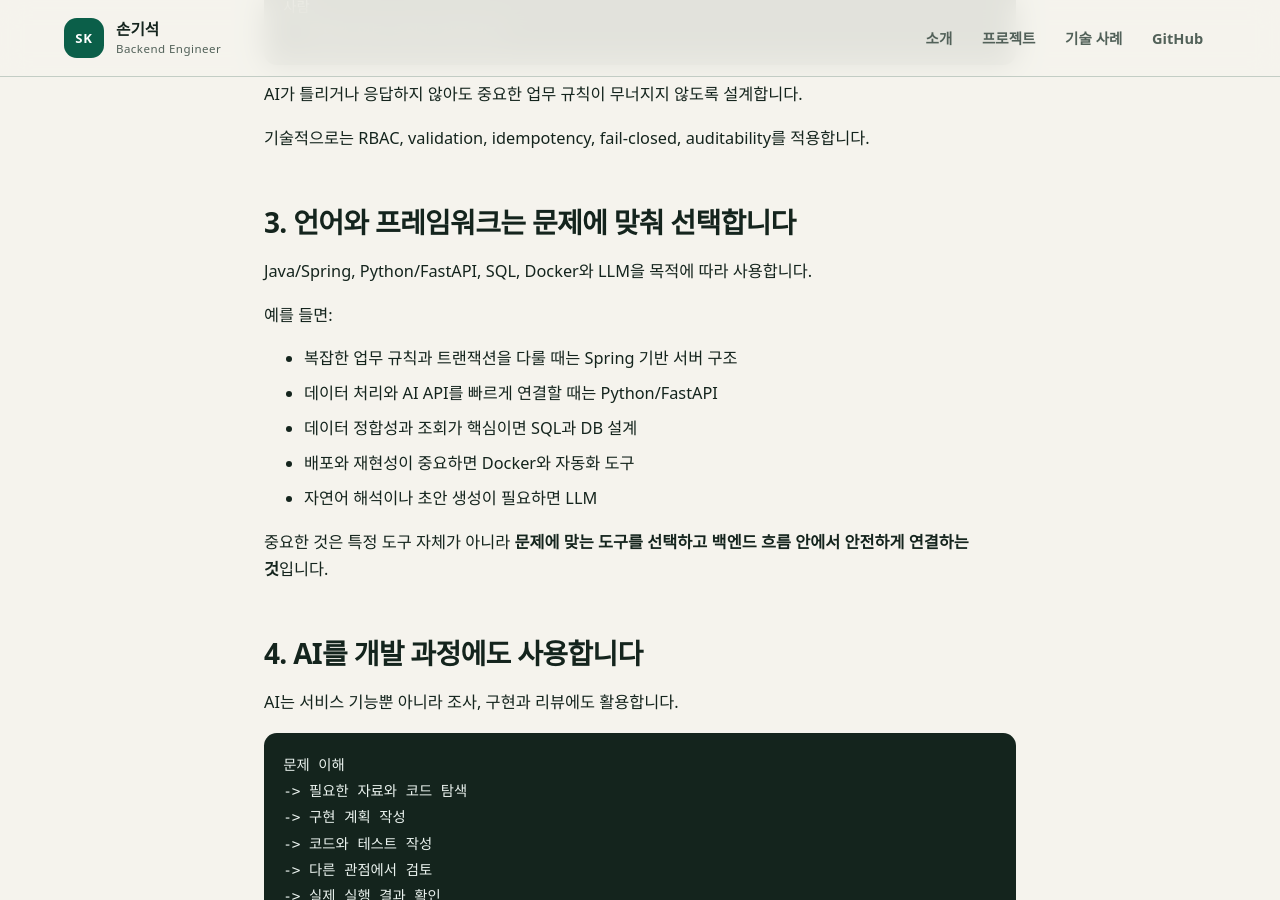
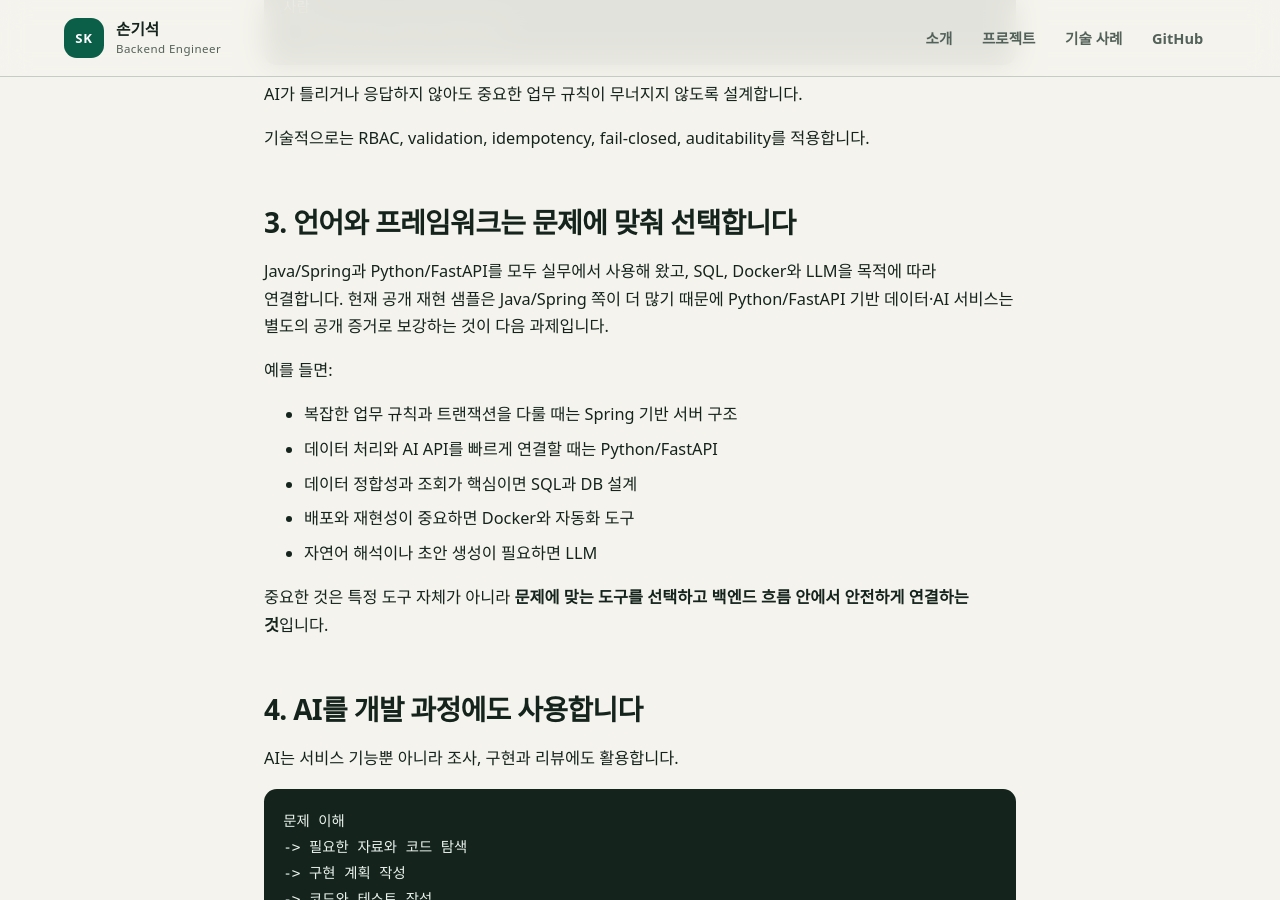
Before and after one commit to son1004007/engineering-career-portfolio, a Jekyll site: the page built from HOW_I_ENGINEER.md, in a window 1280 px wide and 900 px high, scrolled down 1072 px. Built offline with Jekyll 4.4.1, drawn with Linux system fonts in a browser that asks for light colours; our own code applies the rules of GitHub Pages for plain Markdown files; some of the changed text lies outside the part shown.

Commit message:
docs: align engineering method with verified evidence

```diff
--- a/HOW_I_ENGINEER.md
+++ b/HOW_I_ENGINEER.md
@@ -37,7 +37,7 @@ AI가 틀리거나 응답하지 않아도 중요한 업무 규칙이 무너지
 
 ## 3. 언어와 프레임워크는 문제에 맞춰 선택합니다
 
-Java/Spring, Python/FastAPI, SQL, Docker와 LLM을 목적에 따라 사용합니다.
+Java/Spring과 Python/FastAPI를 모두 실무에서 사용해 왔고, SQL, Docker와 LLM을 목적에 따라 연결합니다. 현재 공개 재현 샘플은 Java/Spring 쪽이 더 많기 때문에 Python/FastAPI 기반 데이터·AI 서비스는 별도의 공개 증거로 보강하는 것이 다음 과제입니다.
 
 예를 들면:
 
@@ -114,7 +114,7 @@ AI가 빠르게 조사하거나 코드를 작성해도 최종 완료 여부는
 - 로그에 무엇을 남길 것인가
 - 서비스를 안전하게 중단하고 다시 열 수 있는가
 
-기술적으로는 CI/CD, health check, rollback, least privilege, observability 같은 주제로 이어집니다.
+기술적으로는 CI/CD, health check, rollback, least privilege, 로그와 runtime 상태 확인 같은 주제로 이어집니다.
 
 ## 8. 업무 결과를 다른 사람이 확인할 수 있게 남깁니다
 
```
